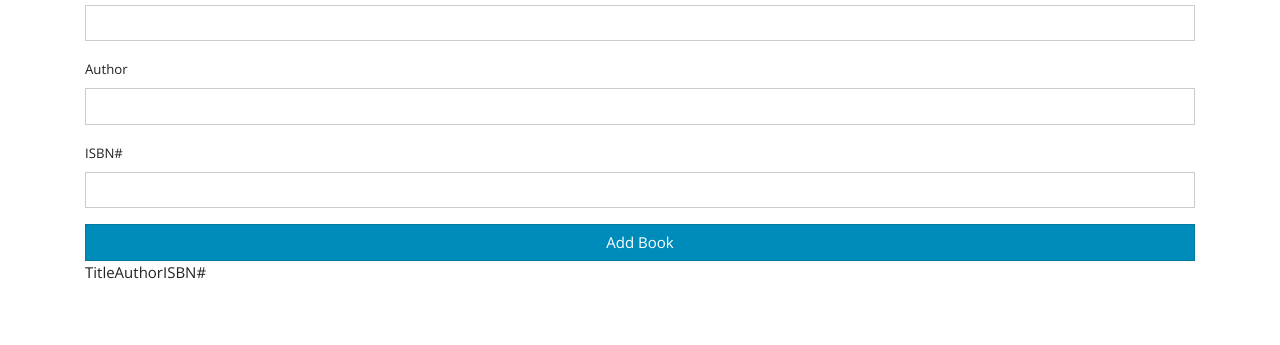
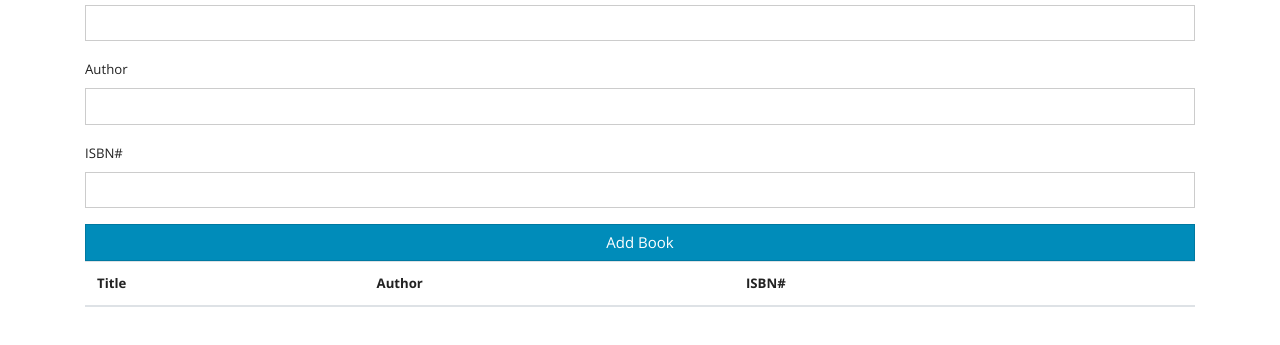
Before and after one commit to ggarber42/bookApp, a plain HTML site: page index.html in a window 1280 px wide. Shown: the part 125-470 px from the top of the page. Drawn offline with nearby package versions, Linux system fonts and the light colour scheme.

Commit message:
UI completed!!!

```diff
--- a/index.html
+++ b/index.html
@@ -28,9 +28,12 @@
     </form>
     <table class="table table-striped">
         <thead>
-            <tr>Title</tr>
-            <tr>Author</tr>
-            <tr>ISBN#</tr>
+            <tr>
+                <th>Title</th>
+                <th>Author</th>
+                <th>ISBN#</th>
+                <th></th>
+            </tr>
         </thead>
         <thead>
             <tbody i="book-list"></tbody>
```
